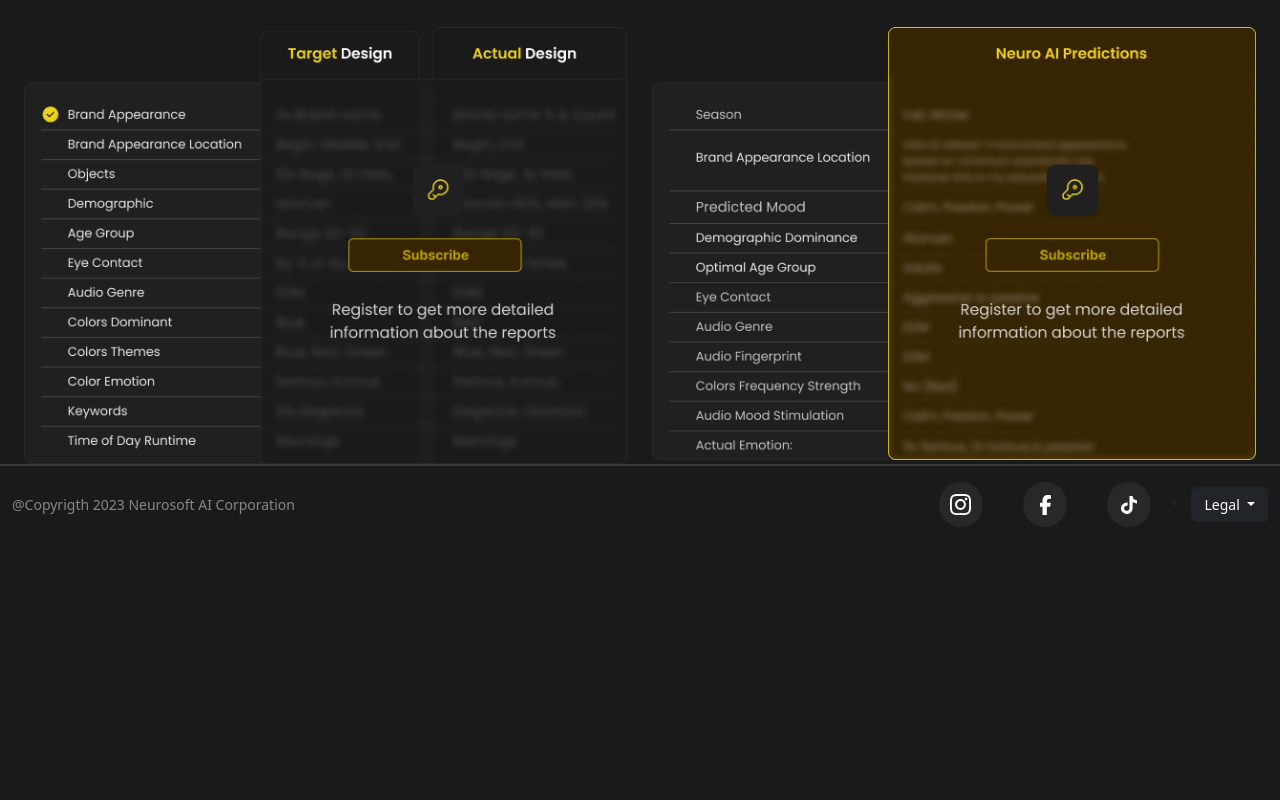
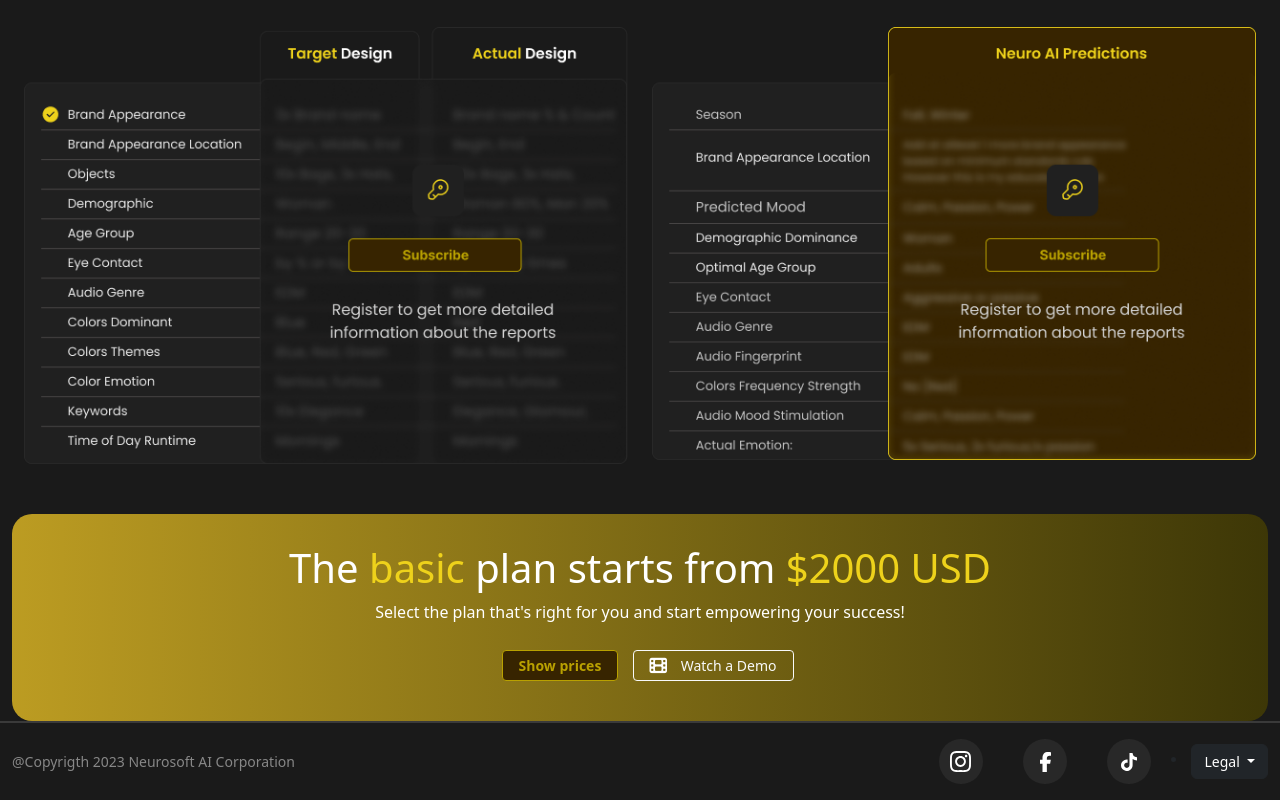
Before and after one commit to MarketingNeurosoftai/landing, a website: page index.html in a window 1280 px wide. Shown: the part 3367-4167 px from the top of the page. Before the commit the page ends 3910 px from the top, so only its background shows below. Drawn offline with nearby package versions, Linux system fonts and the light colour scheme.

Commit message:
banner section

```diff
--- a/assets/js/script.js
+++ b/assets/js/script.js
@@ -151,7 +151,7 @@ document.addEventListener('DOMContentLoaded', function () {
 });
 
 document.addEventListener('DOMContentLoaded', function () {
-    // Cargar el contenido del timeline.html en la sección con id "reports"
+    // Cargar el contenido del reports.html en la sección con id "reports"
     var reportsContainer = document.getElementById('reports');
     var xhr = new XMLHttpRequest();
 
@@ -167,3 +167,21 @@ document.addEventListener('DOMContentLoaded', function () {
     xhr.open('GET', 'assets/partials/reports.html', true);
     xhr.send();
 });
+
+document.addEventListener('DOMContentLoaded', function () {
+    // Cargar el contenido del banner.html en la sección con id "banner"
+    var bannerContainer = document.getElementById('banner');
+    var xhr = new XMLHttpRequest();
+
+    xhr.onreadystatechange = function () {
+        if (xhr.readyState === XMLHttpRequest.DONE) {
+            if (xhr.status === 200) {
+                bannerContainer.innerHTML = xhr.responseText;
+            } else {
+                console.error('Error al cargar el banner' + xhr.status);
+            }
+        }
+    };
+    xhr.open('GET', 'assets/partials/banner.html', true);
+    xhr.send();
+});
--- /dev/null
+++ b/assets/partials/banner.html
@@ -0,0 +1,11 @@
+<div class="container-fluid">
+    <div class="banner container-xxl text-center">
+        <h1 style="margin-top: 0px;">The <span style="color:#EED21B;">basic</span> plan starts from <span style="color:#EED21B;">$2000 USD</span></h1>
+        <p>Select the plan that's right for you and start empowering your success!</p>
+        <div>
+            <button type="button" class="btn btn-outline-secondary btn-sm">Show prices</button>
+            <button type="button"  class="btn btn-outline-light btn-sm"><i class="fa-solid fa-film fa-lg" style="color: #ffffff;margin-right: 10px;"></i>  Watch a Demo</button>
+        </div>
+
+    </div>
+</div>
--- a/index.html
+++ b/index.html
@@ -115,6 +115,10 @@
     <section id="reports">
     </section>
 
+    <!-- banner -->
+    <section id="banner">
+    </section>
+
     <!-- Footer -->
     <section id="footer">
     </section>
--- a/styles/styles.css
+++ b/styles/styles.css
@@ -408,6 +408,15 @@ p{
     font-weight: 700;
 }
 
+.banner {
+    background: linear-gradient(to right, #BC9C22, #3d3707);
+    border-radius: 20px;
+    padding: 30px 0px;
+    margin-top: 50px;
+}
+
+
+
 
 
     @media (max-width: 1930px) {
```
